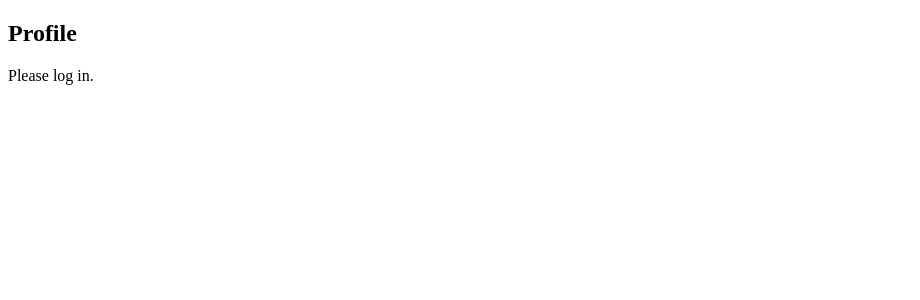
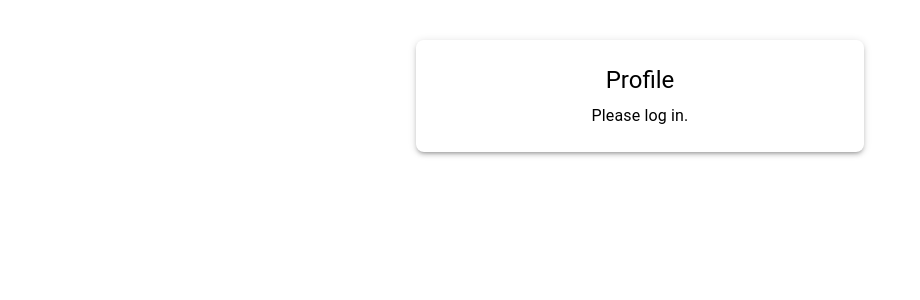
Before and after one commit to Adharsh-tvm/Redux-login-page, a React (Vite) app in the folder frontend/: page /profile in a window 1280 px wide. Shown: the top 300 px of the page, without its empty margins (0-920 px from the left). Built offline with nearby package versions, Linux system fonts and the light colour scheme.

Commit message:
Home and profile set up partially....user globally set up

```diff
--- a/frontend/src/pages/Home.jsx
+++ b/frontend/src/pages/Home.jsx
@@ -10,6 +10,8 @@ const Home = () => {
     const dispatch = useDispatch();
     const navigate = useNavigate();
     const user = useSelector((state) => state.auth.user);
+    console.log(user);
+
 
     const handleProfileClick = () => {
         if (user) {
--- a/frontend/src/pages/Profile.jsx
+++ b/frontend/src/pages/Profile.jsx
@@ -1,22 +1,92 @@
-import { useSelector } from "react-redux";
+import { useSelector, useDispatch } from "react-redux";
+import { useState } from "react";
+import { setUser } from "../redux/slices/authSlice"; // Import Redux action
+import { Box, Button, TextField, Avatar, Typography } from "@mui/material";
 
 const Profile = () => {
-    const { user } = useSelector((state) => state.auth);
+    const dispatch = useDispatch();
+    const user = useSelector((state) => state.auth.user);
+    console.log(user);
+
+    const [username, setUsername] = useState(user?.username || "");
+    const [profilePic, setProfilePic] = useState(user?.profilePic || "");
+    const [editing, setEditing] = useState(false);
+
+    const handleFileChange = (e) => {
+        const file = e.target.files[0];
+        if (file) {
+            const reader = new FileReader();
+            reader.onloadend = () => {
+                setProfilePic(reader.result); // Convert image to Base64
+            };
+            reader.readAsDataURL(file);
+        }
+    };
+
+    const handleSave = () => {
+        const updatedUser = { ...user, username, profilePic };
+        dispatch(setUser(updatedUser)); // Update Redux store
+        setEditing(false);
+    };
 
     return (
-        <div>
-            <h2>Profile</h2>
+        <Box sx={{ textAlign: "center", maxWidth: 400, mx: "auto", mt: 5, p: 3, boxShadow: 3, borderRadius: 2 }}>
+            <Typography variant="h5" gutterBottom>Profile</Typography>
+
             {user ? (
                 <>
-                    <p>Username: {user.username}</p>
-                    <p>Email: {user.email}</p>
-                    <p>Admin: {user.isAdmin ? "Yes" : "No"}</p>
+                    <Avatar src={profilePic || "/default-avatar.png"} sx={{ width: 100, height: 100, mx: "auto", mb: 2 }} />
+
+                    {editing ? (
+                        <>
+                            <input type="file" accept="image/*" onChange={handleFileChange} />
+                            <TextField
+                                fullWidth
+                                margin="normal"
+                                label="Username"
+                                value={username}
+                                onChange={(e) => setUsername(e.target.value)}
+                            />
+                            <Button variant="contained" onClick={handleSave} sx={{ mt: 2 }}>Save</Button>
+                        </>
+                    ) : (
+                        <>
+                            <Typography variant="h6">{user.username}</Typography>
+                            <Typography variant="body1">{user.email}</Typography>
+                            <Typography variant="body2">Admin: {user.isAdmin ? "Yes" : "No"}</Typography>
+                            <Button variant="outlined" onClick={() => setEditing(true)} sx={{ mt: 2 }}>Edit Profile</Button>
+                        </>
+                    )}
                 </>
             ) : (
-                <p>Please log in.</p>
+                <Typography>Please log in.</Typography>
             )}
-        </div>
+        </Box>
     );
 };
 
 export default Profile;
+
+
+// import { useSelector } from "react-redux";
+
+// const Profile = () => {
+//     const { user } = useSelector((state) => state.auth);
+
+//     return (
+//         <div>
+//             <h2>Profile</h2>
+//             {user ? (
+//                 <>
+//                     <p>Username: {user.username}</p>
+//                     <p>Email: {user.email}</p>
+//                     <p>Admin: {user.isAdmin ? "Yes" : "No"}</p>
+//                 </>
+//             ) : (
+//                 <p>Please log in.</p>
+//             )}
+//         </div>
+//     );
+// };
+
+// export default Profile;
```
